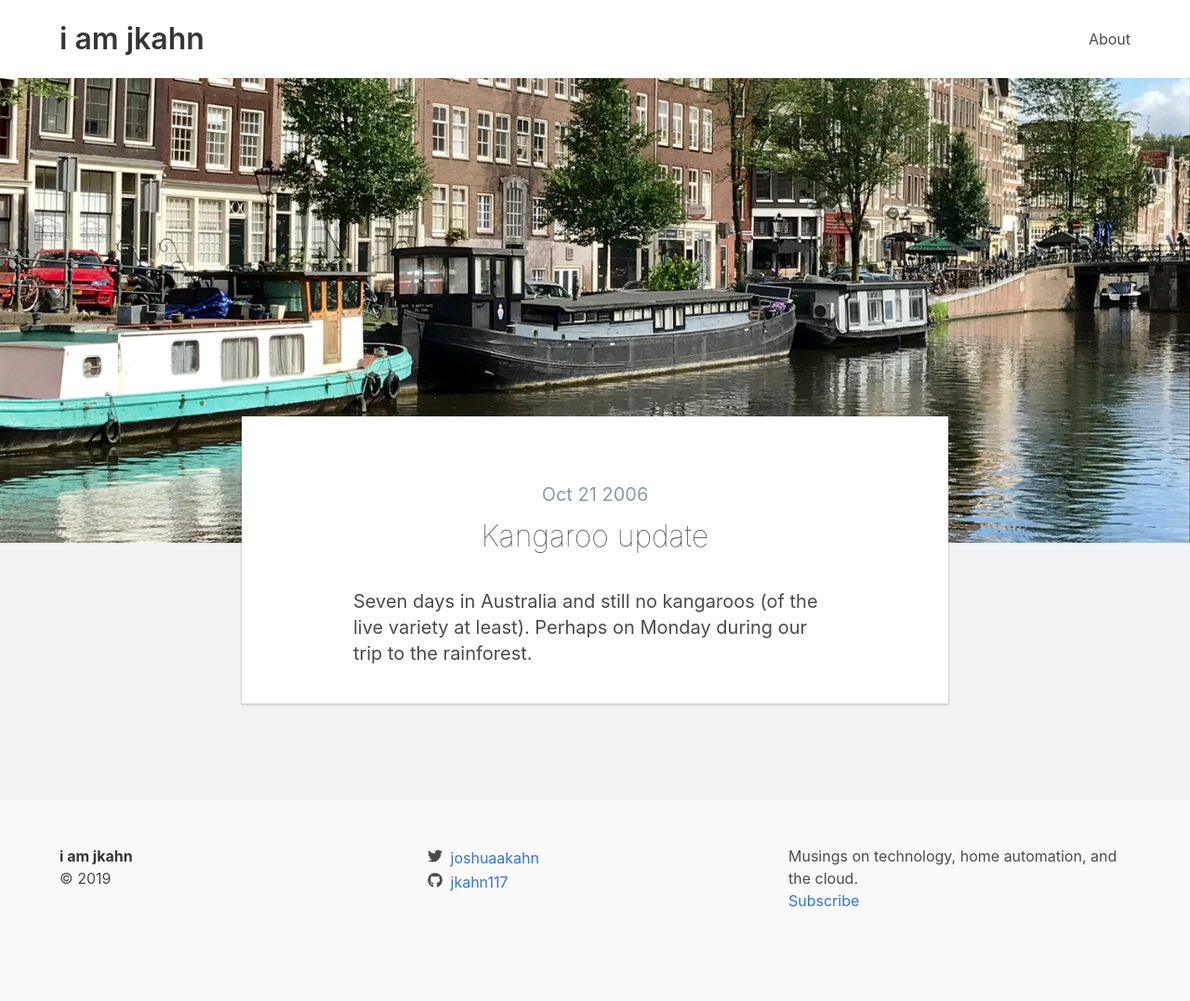
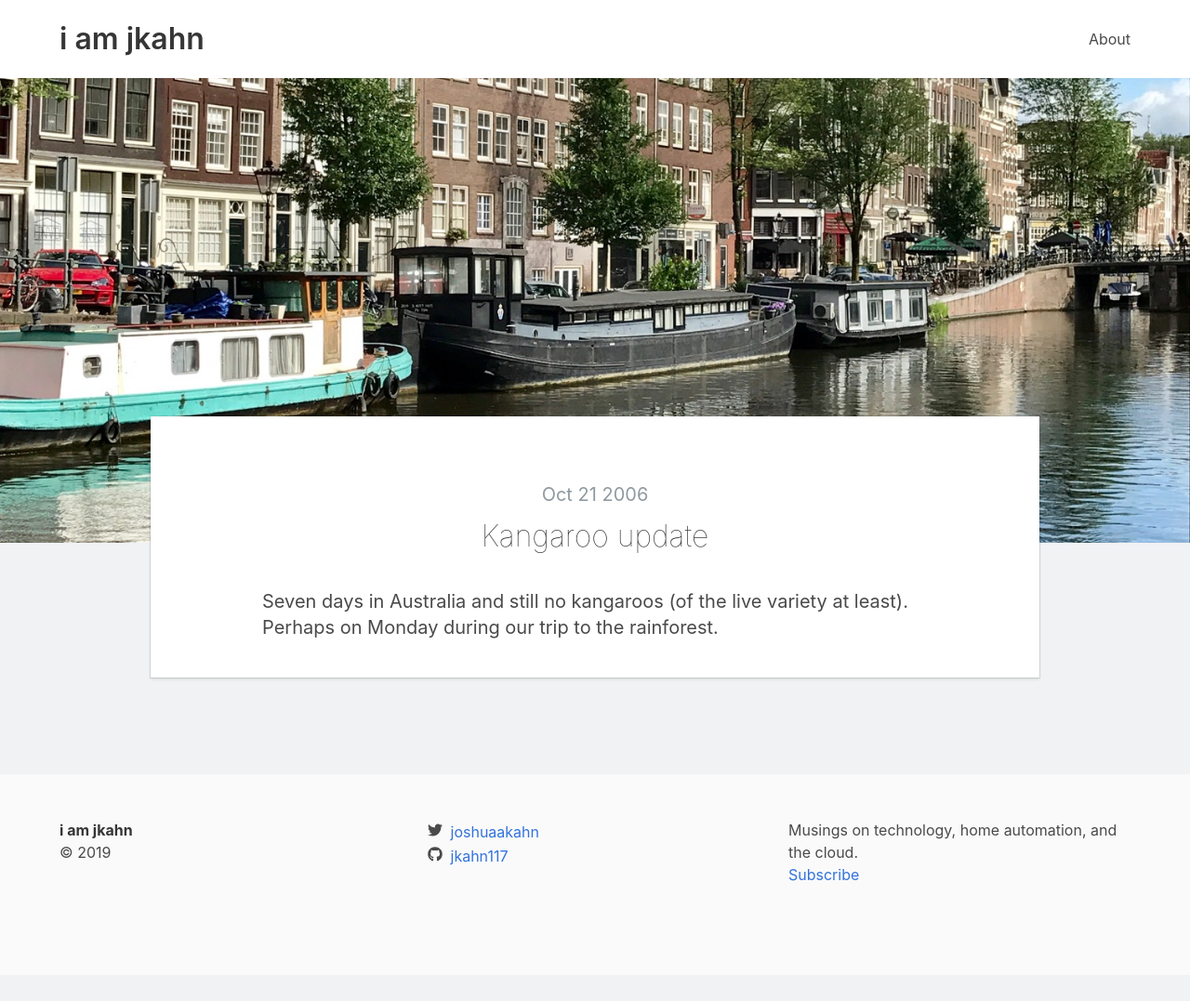
Before and after one commit to jkahn117/iamjkahn-blog, a Jekyll site: the page built from _posts/2006-10-21-kangaroo-update.html, in a window 1280 px wide. Shown: the whole page at 93% size. Built offline with Jekyll 4.4.1, drawn with Linux system fonts in a browser that asks for light colours; nearby versions of some CDN libraries; after the commit the page ends 1049 px from its top, so only the background shows below that.

Commit message:
Minor tweaks; add YouTube player

```diff
--- a/_config.yml
+++ b/_config.yml
@@ -26,7 +26,7 @@ show_excerpts: true
 # Pagination
 pagination:
   enabled: true
-  per_page: 3
+  per_page: 5
   permalink: '/page/:num/'
   title: ':title - page :num'
   sort_field: date
--- /dev/null
+++ b/_includes/youtubePlayer.html
@@ -0,0 +1,5 @@
+<iframe width="560" height="315"
+  src="https://www.youtube.com/embed/{{ include.id }}"
+  frameborder="0"
+  allow="accelerometer; autoplay; encrypted-media; gyroscope; picture-in-picture"
+  allowfullscreen></iframe>
--- a/_layouts/home.html
+++ b/_layouts/home.html
@@ -4,7 +4,7 @@ layout: default
 
 <div class="container">
   <div class="columns">
-    <div class="column is-two-thirds is-offset-2">
+    <div class="column is-10 is-offset-1">
       {%- if paginator.posts.size > 0 -%}
       <section class="articles">
         {%- for post in paginator.posts -%}
--- a/_layouts/post.html
+++ b/_layouts/post.html
@@ -4,7 +4,7 @@ layout: default
 
 <div class="container">
   <div class="columns">
-    <div class="column is-two-thirds is-offset-2">
+    <div class="column is-10 is-offset-1">
       <article class="post" itemscope itemtype="http://schema.org/BlogPosting">
         <div class="card article">
           <div class="card-content">
```
Also changed, not shown: 1 other file.
